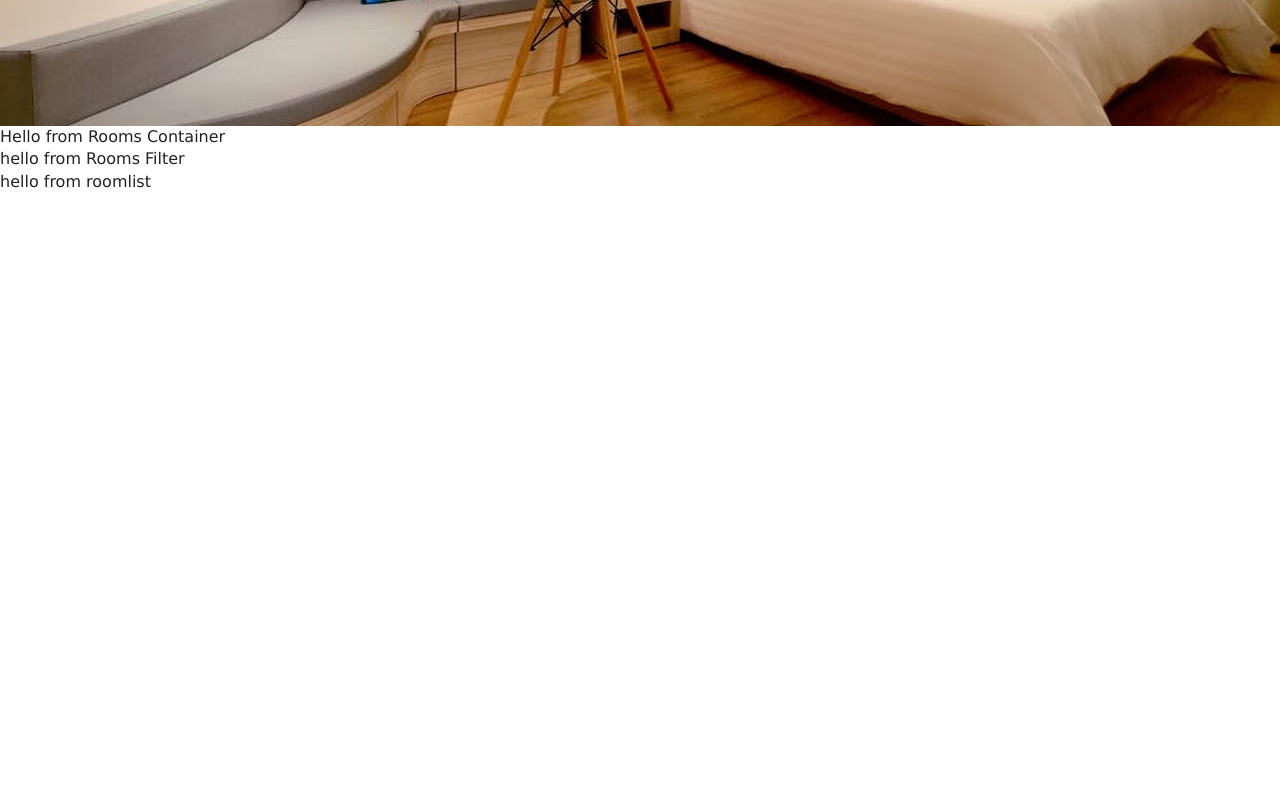
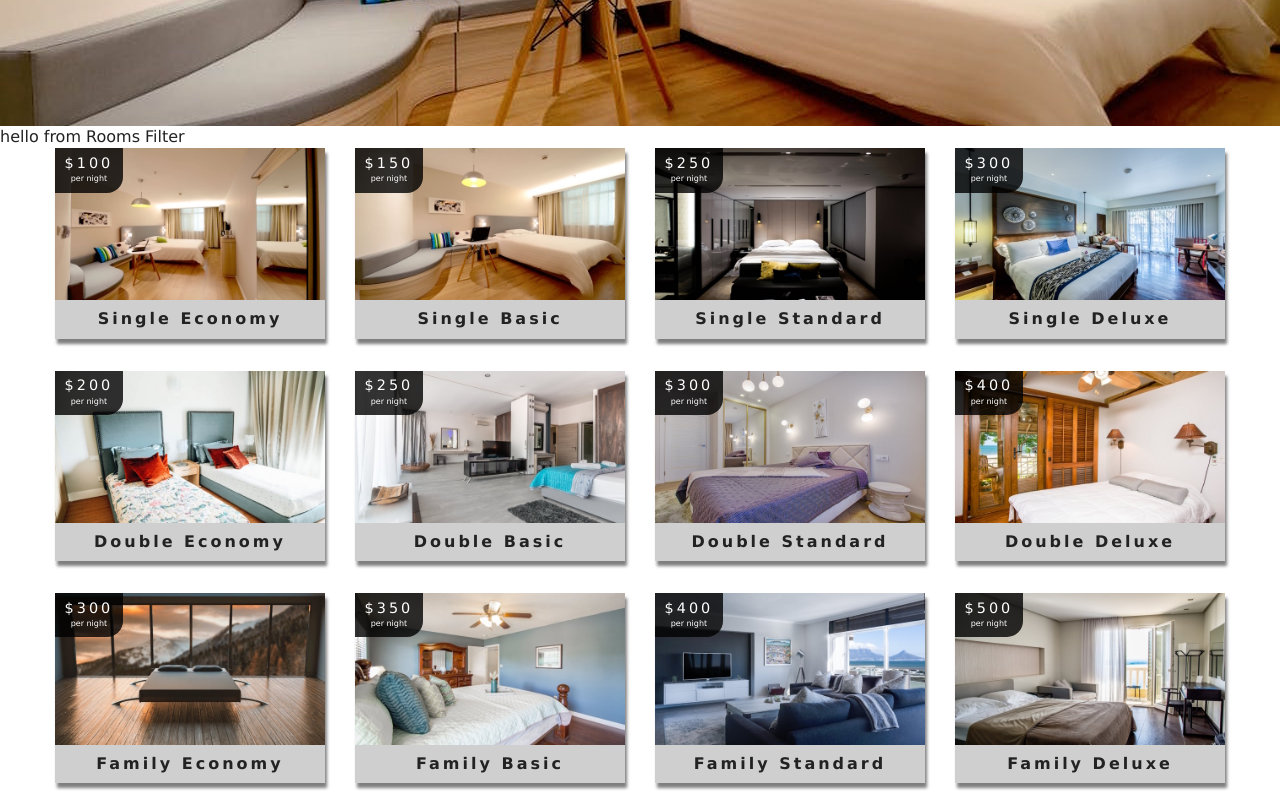
Before and after one commit to dilipkonigiri/beach-resort, a React (Create React App) app: page /rooms in a window 1280 px wide. Shown: the part 420-1220 px from the top of the page. Before the commit the page ends 800 px from the top, so only its background shows below. Built offline with nearby package versions, Linux system fonts and the light colour scheme.

Commit message:
Updated RoomContainer and RoomList component

```diff
--- a/src/components/RoomContainer.js
+++ b/src/components/RoomContainer.js
@@ -1,13 +1,48 @@
 import React from 'react'
 import RoomsFilter from './RoomFilter'
 import RoomsList from './RoomList'
+import {withRoomConsumer} from '../context'
+import Loading from './Loading'
 
-export default function RoomContainer() {
-    return (
-        <div>
-            Hello from Rooms Container
-            <RoomsFilter/>
-            <RoomsList/>
-        </div>
-    )
+function RoomContainer({context}) {
+    // console.log(context)
+    const {loading, sortedRooms, rooms} = context
+    if (loading) {
+            return <Loading/>
+        }
+        return (
+            <>
+                <RoomsFilter rooms={rooms}/>
+                <RoomsList rooms={sortedRooms}/>
+            </>
+        )
 }
+
+export default withRoomConsumer(RoomContainer)
+
+// import React from 'react'
+// import RoomsFilter from './RoomFilter'
+// import RoomsList from './RoomList'
+// import {RoomConsumer} from '../context'
+// import Loading from './Loading'
+
+// export default function RoomContainer() {
+//     return (
+//         <RoomConsumer>
+//             {value => {
+//                 console.log(value);
+//                 const {loading, sortedRooms, rooms} = value
+//                 if (loading) {
+//                     return <Loading/>
+//                 }
+//                 return (
+//                     <div>
+//                         Hello from Rooms Container
+//                         <RoomsFilter rooms={rooms}/>
+//                         <RoomsList rooms={sortedRooms}/>
+//                     </div>
+//                 )
+//             }}
+//         </RoomConsumer>
+//     )
+// }
--- a/src/components/RoomList.js
+++ b/src/components/RoomList.js
@@ -1,9 +1,22 @@
 import React from 'react'
+import Room from './Room'
 
-export default function RoomList() {
+export default function RoomList({rooms}) {
+
+    if(rooms.length === 0) {
+        return (
+            <div className="empty-search">
+                <h3>unfortunately no rooms matched your search parameters</h3>
+            </div>
+        )
+    }
     return (
-        <div>
-            hello from roomlist
-        </div>
+        <section className="roomsList">
+            <div className="roomslist-center">
+            {rooms.map(item => {
+                return <Room key={item.id} room={item}/>
+            })}
+            </div>
+        </section>
     )
 }
--- a/src/context.js
+++ b/src/context.js
@@ -60,4 +60,12 @@
 
 const RoomConsumer = RoomContext.Consumer
 
+export function withRoomConsumer(Component) {
+    return function ConsumerWrapper(props) {
+        return <RoomConsumer>
+            {value => <Component {...props} context={value}/>}
+        </RoomConsumer>
+    }
+}
+
 export { RoomProvider, RoomConsumer, RoomContext };
```
